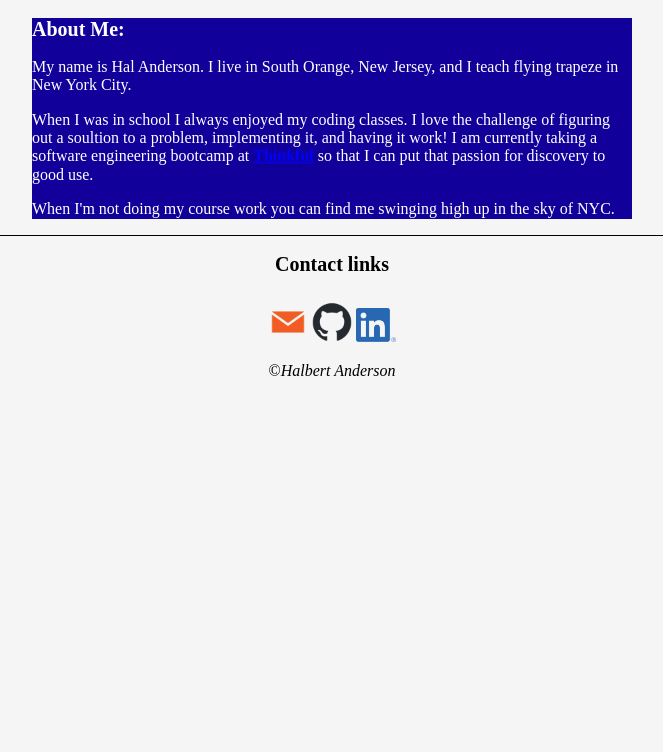
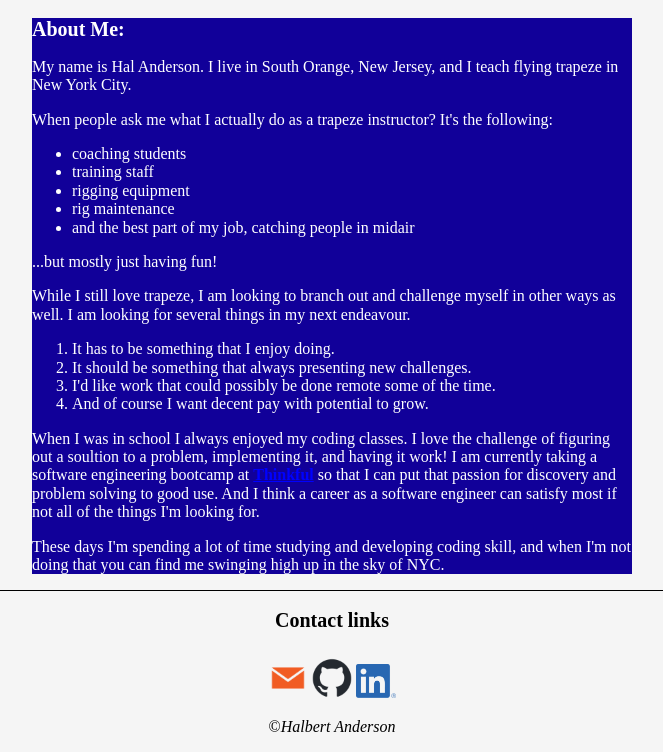
Before and after one commit to halbert-anderson/portfolio, a plain HTML site: page index.html in a window 1280 px wide. Shown: the part 644-1396 px from the top of the page, without its empty margins (308-971 px from the left). Before the commit the page ends 1041 px from the top, so only its background shows below. Drawn offline with nearby package versions, Linux system fonts and the light colour scheme.

Commit message:
Add files via upload

```diff
--- a/index.html
+++ b/index.html
@@ -12,11 +12,8 @@
 	<header class="dark-background">
 		<div class="wrapper">
 		  <h1>Hal Anderson</h1>
- 			<h2>Software Engineering Student & <hr>Flying Trapeze Instructor</h2>
-
- 	       		<nav>
-
-		 	</nav>
+ 			<h2>Software Engineering Student & <hr>
+      Flying Trapeze Instructor</h2>
 		</div>
 	</header>
 
@@ -27,12 +24,31 @@
       <section class="dark-background">
         <h2>About Me:</h2>
 
-        <p > My name is Hal Anderson. I live in South Orange, New Jersey, and I teach flying trapeze in New York City.
+        <p> My name is Hal Anderson. I live in South Orange, New Jersey, and I teach flying trapeze in New York City.</p>
+
+  <p>When people ask me what I actually do as a trapeze instructor? It's the following:</p>
+      <div>
+        <ul>
+          <li>coaching students</li>
+          <li>training staff</li>
+          <li>rigging equipment</li>
+          <li>rig maintenance</li>
+          <li>and the best part of my job, catching people in midair</li>
+        </ul>
+    </div>
+      <p>...but mostly just having fun!</p>
+
+        <p>While I still love trapeze, I am looking to branch out and challenge myself in other ways as well. I am looking for several things in my next endeavour.  </p>
+        <ol><li>It has to be something that I enjoy doing.</li>
+            <li>It should be something that always presenting new challenges.</li>
+            <li>I'd like work that could possibly be done remote some of the time.</li>
+            <li>And of course I want decent pay with potential to grow.</li>
+        </ol>
 
         <p>When I was in school I always enjoyed my coding classes. I love the challenge of figuring out a soultion to a problem, implementing it, and having it work! I am currently taking a software engineering bootcamp at
-          <a href="https://www.thinkful.com/"><strong>Thinkful</strong></a> so that I can put that passion for discovery to good use.</p>
+          <a href="https://www.thinkful.com/"><strong>Thinkful</strong></a> so that I can put that passion for discovery and problem solving to good use. And I think a  career as a software engineer can satisfy most if not all of the things I'm looking for.</p>
 
-        <p>When I'm not doing my course work you can find me swinging high up in the sky of NYC.</p>
+        <p>These days I'm spending a lot of time studying and developing coding skill, and when I'm not doing that you can find me swinging high up in the sky of NYC.</p>
       </section>
     </div>
 
@@ -45,7 +61,8 @@
       <nav class="text-centered">
         <a href ="mailto:halbert.anderson@verizon.net"><img src="images/orange-email-icon-39.jpg" alt="e-mail-icon" width=40></a>
         <a href ="https://github.com/halbert-anderson"><img src="images/github-mark.png" alt="github icon" width=40></a>
-        <a href="www.linkedin.com/in/halbert-anderson-816210295" ><img src="images/LI-In-Bug.png" width=40 alt="linkin icon" class="outline"></a></nav>
+        <a href="https://www.linkedin.com/in/halbert-anderson-816210295/" ><img src="images/LI-In-Bug.png"  width=40 alt="linkin icon" class="outline"></a>
+      </nav>
       <!--/p-->
 		</div>
 
```
